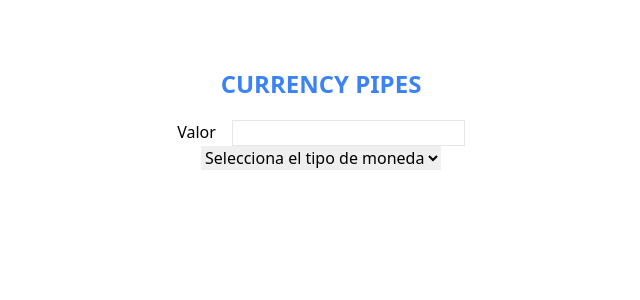
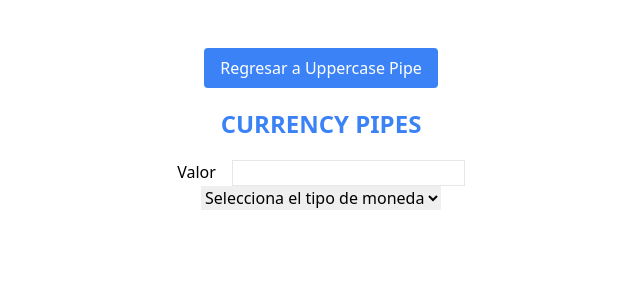
Before and after one commit to leonelhv/pipes_angular, an Angular app: page /currency-pipe in a window 1280 px wide. Shown: the top 300 px of the page, without its empty margins (319-959 px from the left). Built offline with nearby package versions, Linux system fonts and the light colour scheme.

Commit message:
add buttons to navigate between  pages

```diff
--- a/src/app/pages/currency/currency.component.html
+++ b/src/app/pages/currency/currency.component.html
@@ -1,4 +1,10 @@
 <div class="w-3/4 mx-auto flex flex-col justify-center items-center mt-12">
+  <button
+    class="px-4 bg-blue-500 text-white py-2 rounded"
+    routerLink="/uppercase-pipe"
+  >
+    Regresar a Uppercase Pipe
+  </button>
   <h1 class="text-2xl font-bold my-5 text-blue-500">CURRENCY PIPES</h1>
   <div class="flex gap-4">
     <label for="">Valor</label>
--- a/src/app/pages/uppercase/uppercase.component.html
+++ b/src/app/pages/uppercase/uppercase.component.html
@@ -1,4 +1,10 @@
 <div class="w-3/4 mx-auto flex flex-col justify-center items-center mt-12">
+  <button
+    class="px-4 bg-blue-500 text-white py-2 rounded"
+    routerLink="/currency-pipe"
+  >
+    Ir a Currency Pipe
+  </button>
   <h1 class="text-2xl font-bold my-5 text-blue-500">USO DE PIPES</h1>
   <div class="flex gap-4">
     <label for="">Valor</label>
```
